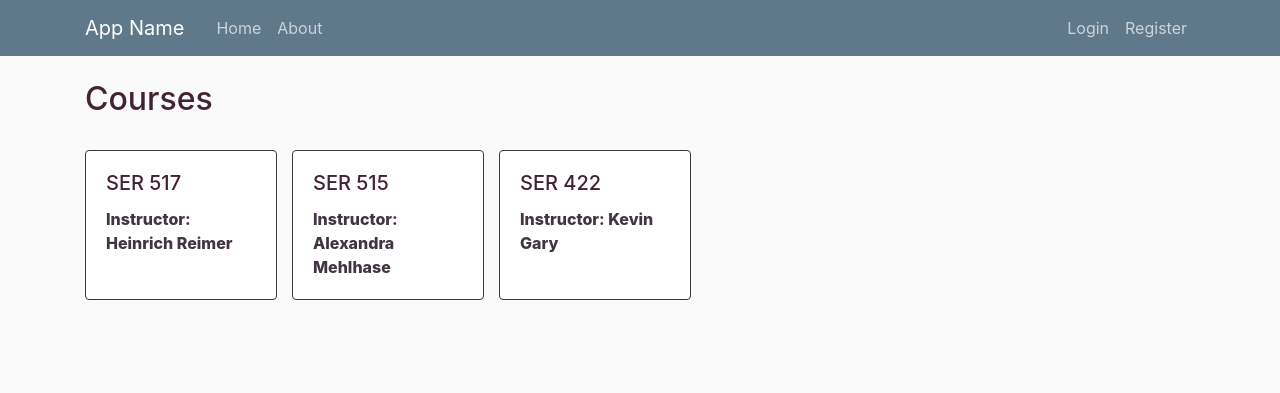
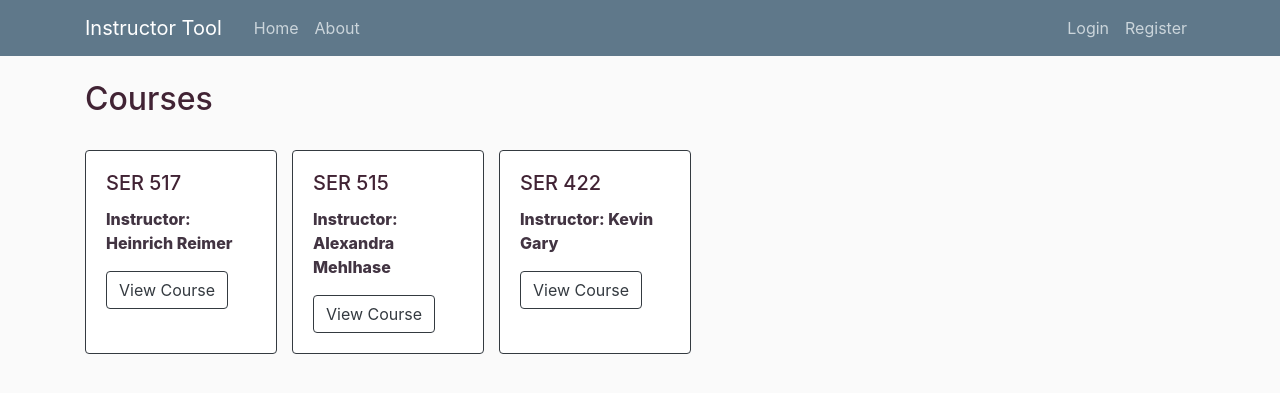
Before and after one commit to tejasipalkar/SER_517_Software_Factory_group5, a Flask app: page / in a window 1280 px wide. Shown: the top 393 px of the page. Run offline with Flask 2, Linux system fonts and the light colour scheme; some libraries are stand-ins or nearby versions.

Commit message:
Linked forms on Home page to course page

```diff
--- a/application.py
+++ b/application.py
@@ -1,4 +1,4 @@
-from flask import Flask, render_template, url_for,json
+from flask import Flask, render_template, url_for,json, request
 app = Flask(__name__)
 
 with open('courseslist.json') as f:
@@ -9,11 +9,18 @@ with open('courseslist.json') as f:
 def home():
     return render_template('home.html',title ="Home",courses= courses)
 
-
-
 @app.route("/about")
 def about():
     return render_template('about.html',title ="About")
 
+@app.route("/")
+
+@app.route('/send', methods=['GET','POST'])
+def send():
+    if request.method== 'POST':
+        return render_template('coursepage.html',title = "Course Page")
+
+    return render_template('home.html')
+
 if __name__ == '__main__':
     app.run(debug=True)
--- a/static/main.css
+++ b/static/main.css
@@ -90,4 +90,7 @@ body {
   .card{
     max-width: 12rem;
     margin: 1.5rem;
+    display: flex;
+    align-items: center;
+    justify-content: center;
   }
--- /dev/null
+++ b/templates/coursepage.html
@@ -0,0 +1,6 @@
+{% extends "layout.html" %}
+{% block content %}
+<div class="main">
+    <h1>Course name</h1>
+</div>
+{% endblock content %}
--- a/templates/home.html
+++ b/templates/home.html
@@ -1,15 +1,19 @@
 {% extends "layout.html" %}
 {% block content %}
     <h2>Courses</h2>
-
             {%for course in courses%}
             <div class="card-deck">
-                    <a href="#" class="card border-dark mb-3">
+                    <div class="card border-dark mb-3">
                       <div class="card-body">
-                        <h5 class="card-title">{{course.name}}</h5>
-                        <p class="card-text">Instructor: {{course.Instructor}}</p>
+
+                        <form action="/send" method="POST">
+                          <h5 class="card-title">{{course.name}}</h5>
+                          <p class="card-text">Instructor: {{course.Instructor}}</p>
+                          <input class="btn btn-outline-dark" type="submit" value="View Course">
+                        </form>
+
                       </div>
-                    </a>
+                    </div>
 
 
 
--- a/templates/layout.html
+++ b/templates/layout.html
@@ -9,16 +9,16 @@
     <link rel="stylesheet" type="text/css" href="{{ url_for('static', filename='main.css') }}">
 
     {% if title %}
-        <title>App Name - {{ title }}</title>
+        <title>Instructor Tool - {{ title }}</title>
     {% else %}
-        <title>App Name</title>
+        <title>Instructor Tool</title>
     {% endif %}
 </head>
 <body>
     <header class="site-header">
         <nav class="navbar navbar-expand-md navbar-dark bg-steel fixed-top">
             <div class="container">
-            <a class="navbar-brand mr-4" href="/">App Name</a>
+            <a class="navbar-brand mr-4" href="/">Instructor Tool</a>
             <button class="navbar-toggler" type="button" data-toggle="collapse" data-target="#navbarToggle" aria-controls="navbarToggle" aria-expanded="false" aria-label="Toggle navigation">
                 <span class="navbar-toggler-icon"></span>
             </button>
```
